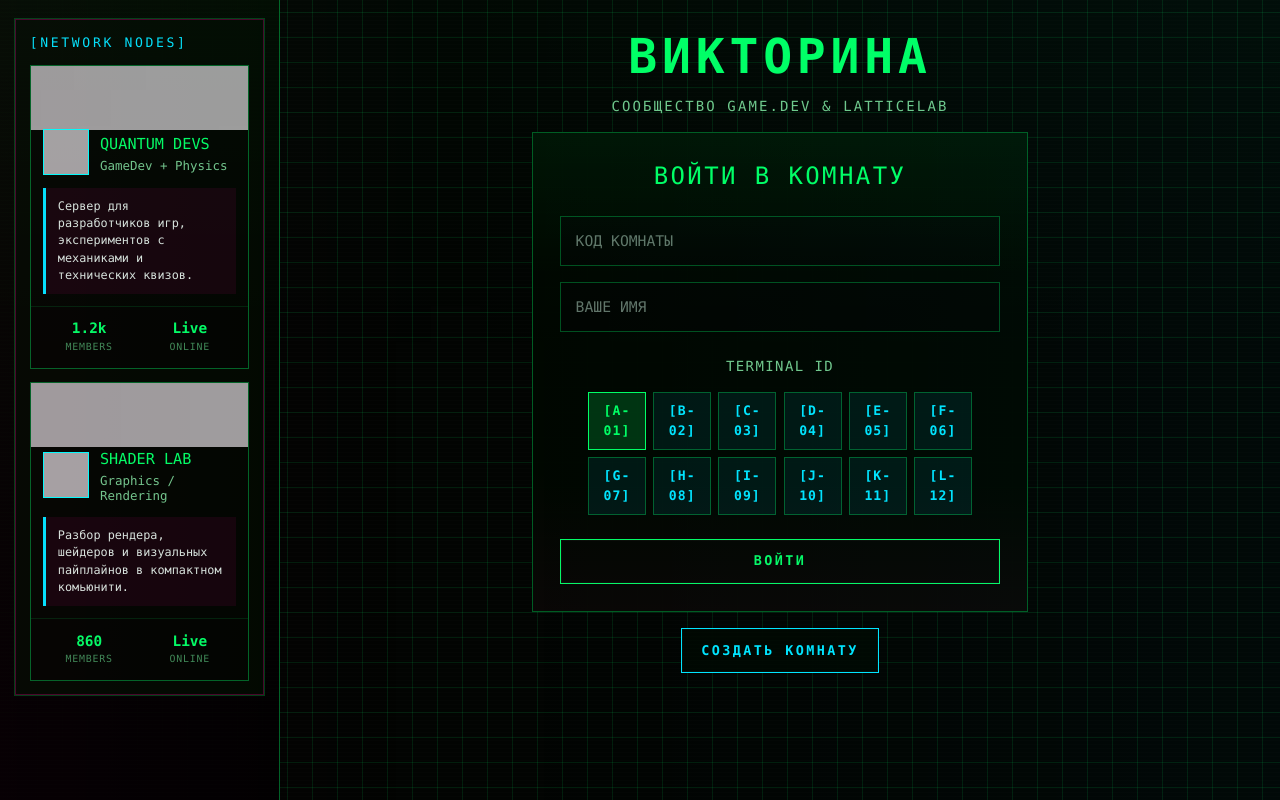
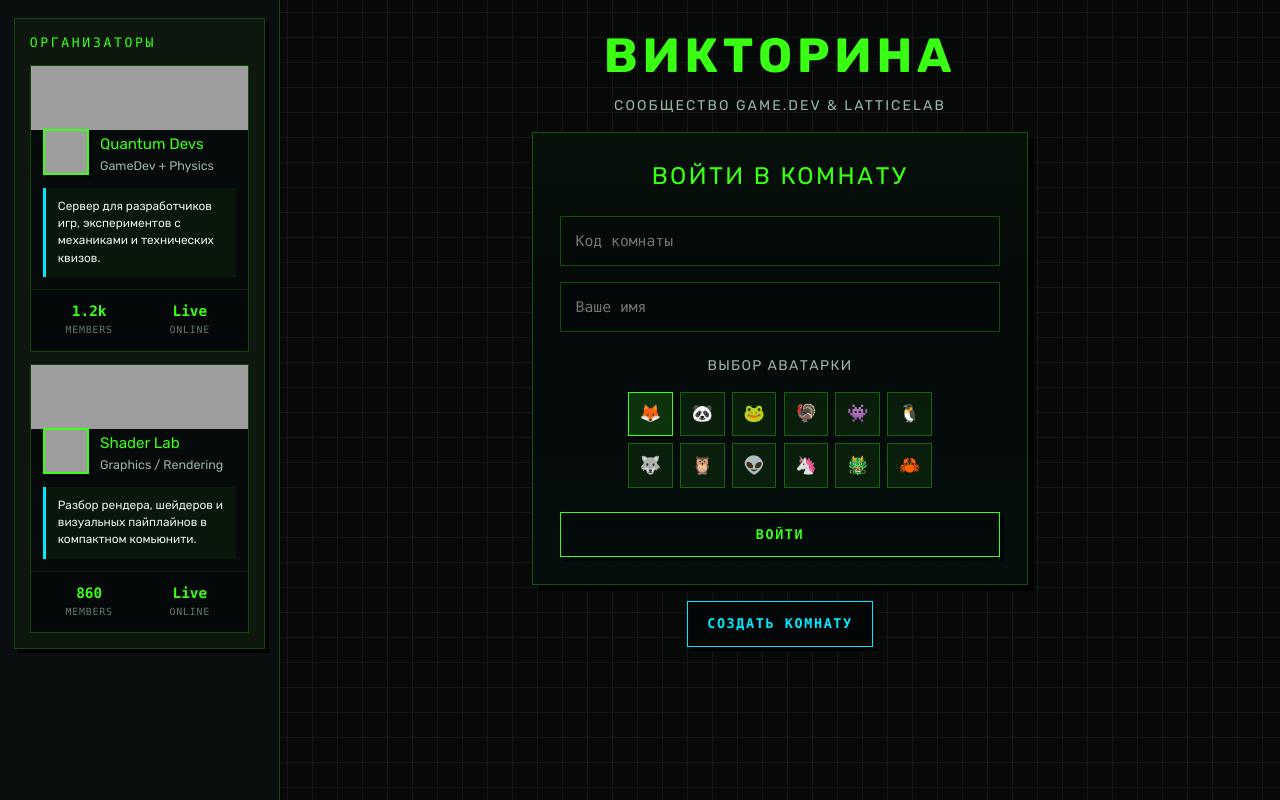
Before and after one commit to KLeyman-228/QuizWeb, a Django app: page / in a window 1280 px wide. Run offline with Django 5.2, Linux system fonts and the light colour scheme; the visitor is signed in with stand-in values (Sample User, id 1); some libraries are stand-ins or nearby versions; grey boxes are pictures that could not be loaded.

Commit message:
fix style wtf

```diff
--- a/static/css/style.css
+++ b/static/css/style.css
@@ -1,33 +1,40 @@
 * {
     box-sizing: border-box;
-    font-family: "Consolas", "Lucida Console", "Courier New", monospace;
+    font-family: "Rubik", sans-serif;
 }
 
 :root {
-    --bg-main: #020402;
-    --bg-secondary: #030603;
-    --bg-card: rgba(1, 8, 1, 0.96);
-    --bg-card-soft: rgba(9, 255, 0, 0.06);
-    --bg-input: #020502;
-    --bg-input-hover: rgba(255, 0, 153, 0.08);
-    --bg-avatar: rgba(0, 229, 255, 0.08);
-    --grid-color: rgba(0, 255, 102, 0.1);
-    --border-color: rgba(0, 255, 102, 0.38);
-    --border-strong: #00ff66;
-    --green-main: #00ff66;
-    --green-soft: #7dff3a;
-    --green-dark: #00b347;
-    --text-main: #d7ffe8;
-    --text-muted: #72c88d;
-    --text-dim: #3e8b57;
-    --text-score: #f5ff3b;
-    --success: #00ff66;
-    --warning: #f5ff3b;
-    --error: #ff225e;
-    --accent: #00e5ff;
+    --bg-main: #070909;
+    --bg-secondary: #0b0e0f;
+    --bg-card: rgba(6, 10, 10, 0.94);
+    --bg-card-soft: rgba(57, 255, 20, 0.05);
+    --bg-input: rgba(3, 7, 7, 0.92);
+    --bg-input-hover: rgba(0, 234, 255, 0.05);
+    --bg-avatar: rgba(57, 255, 20, 0.08);
+
+    --grid-color: rgba(97, 110, 102, 0.12);
+    --border-color: rgba(57, 255, 20, 0.24);
+    --border-strong: #39ff14;
+    --border-accent: #00eaff;
+
+    --green-main: #39ff14;
+    --green-soft: #8fff5f;
+    --green-dark: #17b347;
+
+    --text-main: #f2fff6;
+    --text-muted: #9ab5a6;
+    --text-dim: #63786c;
+    --text-score: #e6ff62;
+
+    --success: #39ff14;
+    --warning: #ffe95b;
+    --error: #ff4d73;
+    --accent: #00eaff;
+
     --radius: 0;
     --radius-sm: 0;
-    --shadow-soft: none;
+    --shadow-soft: 6px 6px 0 rgba(0, 0, 0, 0.95);
+    --ui-font: "Consolas", "Lucida Console", "Courier New", monospace;
 }
 
 html {
@@ -35,10 +42,8 @@ html {
 }
 
 body {
-    position: relative;
     min-height: 100%;
     margin: 0;
-    overflow-x: hidden;
     color: var(--text-main);
     background-color: var(--bg-main);
     --color: var(--grid-color);
@@ -75,52 +81,13 @@ body::before {
     pointer-events: none;
     background: repeating-linear-gradient(
         180deg,
-        rgba(255, 255, 255, 0.02) 0,
-        rgba(255, 255, 255, 0.02) 1px,
-        rgba(0, 0, 0, 0) 1px,
-        rgba(0, 0, 0, 0) 4px
+        rgba(255, 255, 255, 0.028) 0,
+        rgba(255, 255, 255, 0.028) 1px,
+        transparent 1px,
+        transparent 4px
     );
+    opacity: 0.12;
     mix-blend-mode: screen;
-    opacity: 0.3;
-    animation: screen-flicker 0.16s steps(2) infinite;
-}
-
-body::after {
-    content: "";
-    position: fixed;
-    inset: 0;
-    pointer-events: none;
-    background:
-        linear-gradient(90deg, rgba(255, 0, 153, 0.05), transparent 35%, rgba(0, 229, 255, 0.05)),
-        linear-gradient(180deg, rgba(0, 255, 102, 0.04), transparent 45%);
-    opacity: 0.55;
-}
-
-@keyframes screen-flicker {
-    0%, 100% {
-        opacity: 0.22;
-    }
-    50% {
-        opacity: 0.35;
-    }
-}
-
-@keyframes glitch-shift {
-    0%, 100% {
-        transform: translate(0, 0);
-    }
-    20% {
-        transform: translate(-1px, 0);
-    }
-    40% {
-        transform: translate(1px, 1px);
-    }
-    60% {
-        transform: translate(1px, -1px);
-    }
-    80% {
-        transform: translate(-1px, 1px);
-    }
 }
 
 button,
@@ -141,31 +108,29 @@ textarea {
     gap: 1rem;
     padding: 1.1rem 0.9rem;
     border-right: 1px solid var(--border-color);
-    background: linear-gradient(180deg, rgba(0, 10, 0, 0.98), rgba(0, 0, 0, 0.98));
+    background: var(--bg-secondary);
 }
 
 .community-panel {
-    position: relative;
     display: flex;
     flex-direction: column;
     gap: 0.8rem;
     padding: 0.9rem;
-    border: 1px solid rgba(0, 255, 102, 0.22);
-    background: rgba(0, 12, 0, 0.9);
+    border: 1px solid rgba(57, 255, 20, 0.2);
+    background: rgba(57, 255, 20, 0.04);
+    box-shadow: 4px 4px 0 rgba(0, 0, 0, 0.9);
 }
 
-.community-panel::before {
-    content: "";
-    position: absolute;
-    inset: 0;
-    pointer-events: none;
-    border: 1px solid rgba(255, 0, 153, 0.28);
+.community h2,
+.discord-stat-label,
+.discord-stat-number {
+    font-family: var(--ui-font);
 }
 
 .community h2 {
     margin: 0;
     padding: 0;
-    color: var(--accent);
+    color: var(--green-main);
     font-size: 0.82rem;
     letter-spacing: 0.2em;
     text-transform: uppercase;
@@ -190,22 +155,21 @@ textarea {
 }
 
 .card {
-    position: relative;
     width: 100%;
-    overflow: hidden;
     padding: clamp(1rem, 2.3vw, 1.7rem);
     background: var(--bg-card);
-    border: 1px solid rgba(0, 255, 102, 0.34);
+    border: 1px solid rgba(57, 255, 20, 0.3);
     border-radius: var(--radius);
     box-shadow: var(--shadow-soft);
+    position: relative;
 }
 
-.card::before {
+.card::after {
     content: "";
     position: absolute;
     inset: 0;
     pointer-events: none;
-    background: linear-gradient(180deg, rgba(0, 255, 102, 0.05), transparent 30%, transparent 70%, rgba(255, 0, 153, 0.04));
+    background: linear-gradient(180deg, rgba(57, 255, 20, 0.03), transparent 40%, rgba(0, 234, 255, 0.02));
 }
 
 .discord-card {
@@ -228,7 +193,7 @@ textarea {
     align-items: center;
     justify-content: center;
     height: 64px;
-    background: linear-gradient(120deg, rgba(0, 255, 102, 0.85), rgba(255, 0, 153, 0.35));
+    background: linear-gradient(120deg, rgba(57, 255, 20, 0.74), rgba(0, 234, 255, 0.18));
     overflow: hidden;
 }
 
@@ -254,11 +219,11 @@ textarea {
     width: 46px;
     height: 46px;
     flex-shrink: 0;
-    border: 1px solid var(--accent);
+    border: 2px solid var(--green-main);
     background: #060707;
     object-fit: cover;
+    box-shadow: 3px 3px 0 rgba(0, 0, 0, 0.95);
     image-rendering: pixelated;
-    filter: saturate(1.35) contrast(1.2);
 }
 
 .discord-meta {
@@ -268,10 +233,9 @@ textarea {
 
 .discord-card h3 {
     margin: 0 0 0.35rem;
+    font-size: 0.95rem;
     color: var(--green-main);
-    font-size: 0.95rem;
     line-height: 1.1;
-    text-transform: uppercase;
 }
 
 .discord-card p {
@@ -285,8 +249,8 @@ textarea {
     margin-top: 0.8rem;
     padding: 0.65rem 0.75rem;
     border-left: 3px solid var(--accent);
-    background: rgba(255, 0, 153, 0.08);
-    color: #d8e7df;
+    background: rgba(57, 255, 20, 0.05);
+    color: #e5f3eb;
     font-size: 0.74rem;
     line-height: 1.45;
 }
@@ -296,7 +260,7 @@ textarea {
     grid-template-columns: repeat(2, 1fr);
     gap: 0.5rem;
     padding: 0.7rem 0.75rem 0.8rem;
-    border-top: 1px solid rgba(0, 255, 102, 0.12);
+    border-top: 1px solid rgba(57, 255, 20, 0.12);
     background: rgba(0, 0, 0, 0.2);
 }
 
@@ -317,30 +281,40 @@ textarea {
     text-transform: uppercase;
 }
 
+.input,
+.btn,
+.lobby-code,
+.host-header h1,
+.chat-title,
+.chat-msg-name,
+#question .text-slate-400,
+#timer {
+    font-family: var(--ui-font);
+}
+
 .input {
     display: block;
     width: 100%;
     margin-bottom: 1rem;
     padding: 0.8rem 0.9rem;
-    border: 1px solid rgba(0, 255, 102, 0.3);
+    border: 1px solid rgba(57, 255, 20, 0.28);
     border-radius: var(--radius-sm);
     background: var(--bg-input);
     color: var(--text-main);
     font-size: 0.92rem;
-    text-transform: uppercase;
     outline: none;
-    transition: background 0.08s steps(2), border-color 0.08s steps(2), color 0.08s steps(2);
+    transition: background 0.12s ease, border-color 0.12s ease, box-shadow 0.12s ease;
 }
 
 .input::placeholder {
-    color: rgba(215, 255, 232, 0.45);
+    color: rgba(242, 255, 246, 0.45);
 }
 
 .input:hover,
 .input:focus {
     background: var(--bg-input-hover);
-    border-color: var(--accent);
-    color: var(--accent);
+    border-color: var(--border-accent);
+    box-shadow: 4px 4px 0 rgba(0, 0, 0, 0.95);
 }
 
 .btn {
@@ -353,20 +327,21 @@ textarea {
     padding: 0.72rem 1.2rem;
     border: 1px solid var(--button-color);
     border-radius: var(--radius-sm);
-    background: rgba(1, 8, 1, 0.98);
+    background: rgba(4, 7, 7, 0.96);
     color: var(--button-color);
     font-size: 0.84rem;
     font-weight: 700;
-    letter-spacing: 0.18em;
+    letter-spacing: 0.12em;
     text-transform: uppercase;
     cursor: pointer;
-    box-shadow: inset 0 0 0 1px rgba(255, 255, 255, 0.03);
-    transition: background 0.08s steps(2), color 0.08s steps(2), border-color 0.08s steps(2);
+    box-shadow: 4px 4px 0 rgba(0, 0, 0, 0.92);
+    transition: background 0.12s ease, color 0.12s ease, border-color 0.12s ease, transform 0.12s ease;
 }
 
 .btn:hover {
     background: var(--button-color);
-    color: #010401;
+    color: #051008;
+    transform: translate(-1px, -1px);
 }
 
 .btn-sm {
@@ -389,14 +364,23 @@ textarea {
 
 .btn-danger {
     --button-color: var(--error);
+    color: #ffeef2;
 }
 
 .btn-accent {
     --button-color: var(--accent);
 }
 
-.login-wrap,
-.hero-block,
+.login-wrap {
+    width: min(100%, 31rem);
+    margin: 0 auto;
+}
+
+.hero-block {
+    width: min(100%, 31rem);
+    margin: 0 auto;
+}
+
 .compact-action {
     width: min(100%, 31rem);
     margin: 0 auto;
@@ -406,36 +390,35 @@ textarea {
     display: grid;
     grid-template-columns: repeat(6, minmax(0, 1fr));
     gap: 0.45rem;
-    max-width: 24rem;
+    max-width: 19rem;
     margin: 0 auto 1rem;
 }
 
 .avatar-btn {
     width: 100%;
-    min-height: 52px;
     aspect-ratio: 1;
     padding: 0.2rem;
-    border: 1px solid rgba(0, 255, 102, 0.32);
+    border: 1px solid rgba(57, 255, 20, 0.3);
     border-radius: 0;
     background: var(--bg-avatar);
-    color: var(--accent);
+    color: inherit;
     cursor: pointer;
-    font-size: 0.82rem;
-    font-weight: 700;
-    letter-spacing: 0.08em;
-    transition: background 0.08s steps(2), border-color 0.08s steps(2), color 0.08s steps(2);
+    font-size: 1.08rem;
+    line-height: 1;
+    transition: border-color 0.12s ease, background 0.12s ease, box-shadow 0.12s ease, transform 0.12s ease;
 }
 
 .avatar-btn:hover {
-    border-color: var(--accent);
-    background: rgba(255, 0, 153, 0.12);
-    color: var(--green-main);
+    border-color: var(--border-accent);
+    background: rgba(0, 234, 255, 0.08);
+    box-shadow: 3px 3px 0 rgba(0, 0, 0, 0.95);
+    transform: translate(-1px, -1px);
 }
 
 .avatar-btn.selected {
     border-color: var(--green-main);
-    background: rgba(0, 255, 102, 0.18);
-    color: var(--green-main);
+    background: rgba(57, 255, 20, 0.16);
+    box-shadow: 3px 3px 0 rgba(0, 0, 0, 0.95);
 }
 
 .players-grid,
--- a/templates/base.html
+++ b/templates/base.html
@@ -5,6 +5,7 @@
     <meta charset="UTF-8">
     <meta name="viewport" content="width=device-width, initial-scale=1">
     <title>{% block title %}Квиз{% endblock %}</title>
+    <link href="https://fonts.googleapis.com/css2?family=Rubik:wght@400;500;700;800&display=swap" rel="stylesheet">
     <script src="https://cdn.tailwindcss.com"></script>
     <link rel="stylesheet" href="{% static 'css/style.css' %}">
 </head>
@@ -12,7 +13,7 @@
     <div class="container">
         <aside class="community">
             <div class="community-panel">
-                <h2>[NETWORK NODES]</h2>
+                <h2>Организаторы</h2>
 
                 <div class="discord-card">
                     <div class="discord-banner">
--- a/templates/index.html
+++ b/templates/index.html
@@ -13,20 +13,20 @@
         <input id="code" placeholder="Код комнаты" class="input" maxlength="6" autocomplete="off">
         <input id="name" placeholder="Ваше имя" class="input" maxlength="30" autocomplete="nickname">
 
-        <p class="text-sm text-muted text-center" style="margin-top: 1.5rem; margin-bottom: 1rem; letter-spacing: 0.1em; text-transform: uppercase;">Terminal ID</p>
+        <p class="text-sm text-muted text-center" style="margin-top: 1.5rem; margin-bottom: 1rem; letter-spacing: 0.1em; text-transform: uppercase;">Выбор аватарки</p>
         <div class="avatar-row">
-            <button type="button" class="avatar-btn selected" data-avatar="[A-01]">[A-01]</button>
-            <button type="button" class="avatar-btn" data-avatar="[B-02]">[B-02]</button>
-            <button type="button" class="avatar-btn" data-avatar="[C-03]">[C-03]</button>
-            <button type="button" class="avatar-btn" data-avatar="[D-04]">[D-04]</button>
-            <button type="button" class="avatar-btn" data-avatar="[E-05]">[E-05]</button>
-            <button type="button" class="avatar-btn" data-avatar="[F-06]">[F-06]</button>
-            <button type="button" class="avatar-btn" data-avatar="[G-07]">[G-07]</button>
-            <button type="button" class="avatar-btn" data-avatar="[H-08]">[H-08]</button>
-            <button type="button" class="avatar-btn" data-avatar="[I-09]">[I-09]</button>
-            <button type="button" class="avatar-btn" data-avatar="[J-10]">[J-10]</button>
-            <button type="button" class="avatar-btn" data-avatar="[K-11]">[K-11]</button>
-            <button type="button" class="avatar-btn" data-avatar="[L-12]">[L-12]</button>
+            <button type="button" class="avatar-btn selected" data-avatar="🦊">🦊</button>
+            <button type="button" class="avatar-btn" data-avatar="🐼">🐼</button>
+            <button type="button" class="avatar-btn" data-avatar="🐸">🐸</button>
+            <button type="button" class="avatar-btn" data-avatar="🦃">🦃</button>
+            <button type="button" class="avatar-btn" data-avatar="👾">👾</button>
+            <button type="button" class="avatar-btn" data-avatar="🐧">🐧</button>
+            <button type="button" class="avatar-btn" data-avatar="🐺">🐺</button>
+            <button type="button" class="avatar-btn" data-avatar="🦉">🦉</button>
+            <button type="button" class="avatar-btn" data-avatar="👽">👽</button>
+            <button type="button" class="avatar-btn" data-avatar="🦄">🦄</button>
+            <button type="button" class="avatar-btn" data-avatar="🐲">🐲</button>
+            <button type="button" class="avatar-btn" data-avatar="🦀">🦀</button>
         </div>
 
         <div class="text-center" style="margin-top: 1.5rem;">
@@ -45,7 +45,7 @@
 
 {% block extra_js %}
 <script>
-let selectedAvatar = "[A-01]";
+let selectedAvatar = "🦊";
 
 document.querySelectorAll(".avatar-btn").forEach((button) => {
     button.onclick = () => {
```
Also changed, not shown: other parts of static/css/style.css (+74 -83 lines), templates/host.html (+3 -7 lines), templates/lobby.html (+3 -7 lines).
